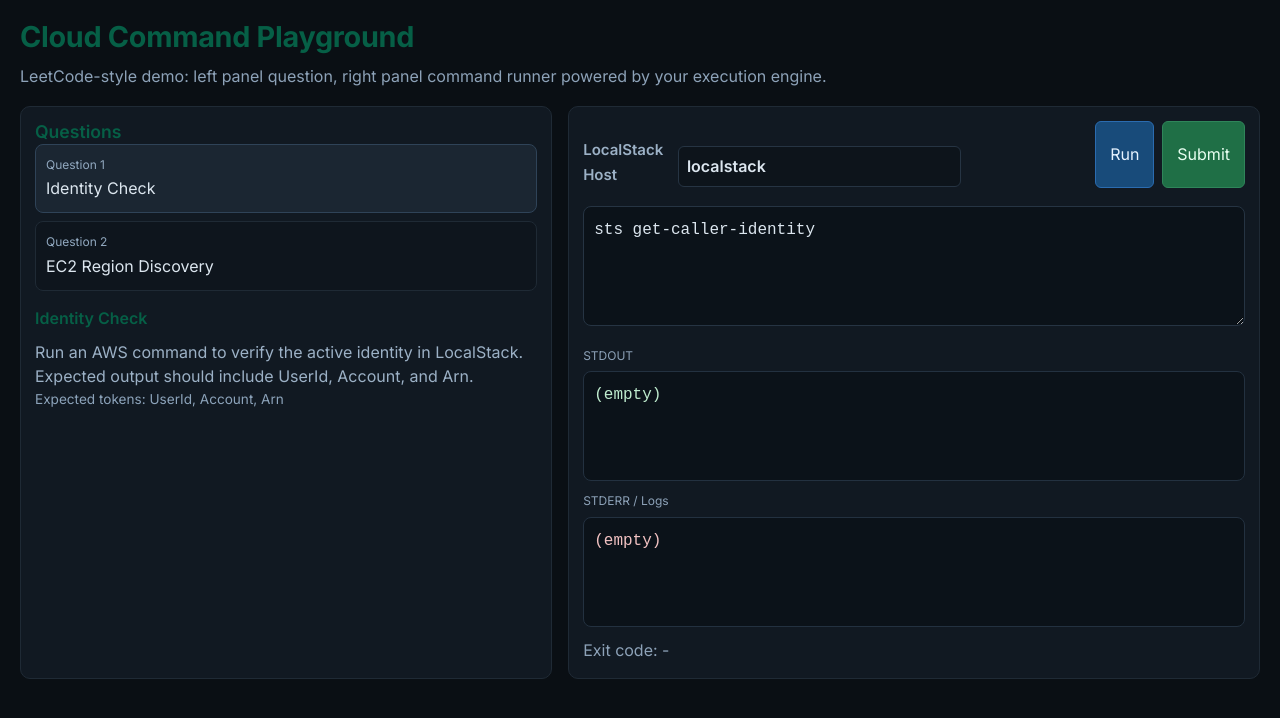
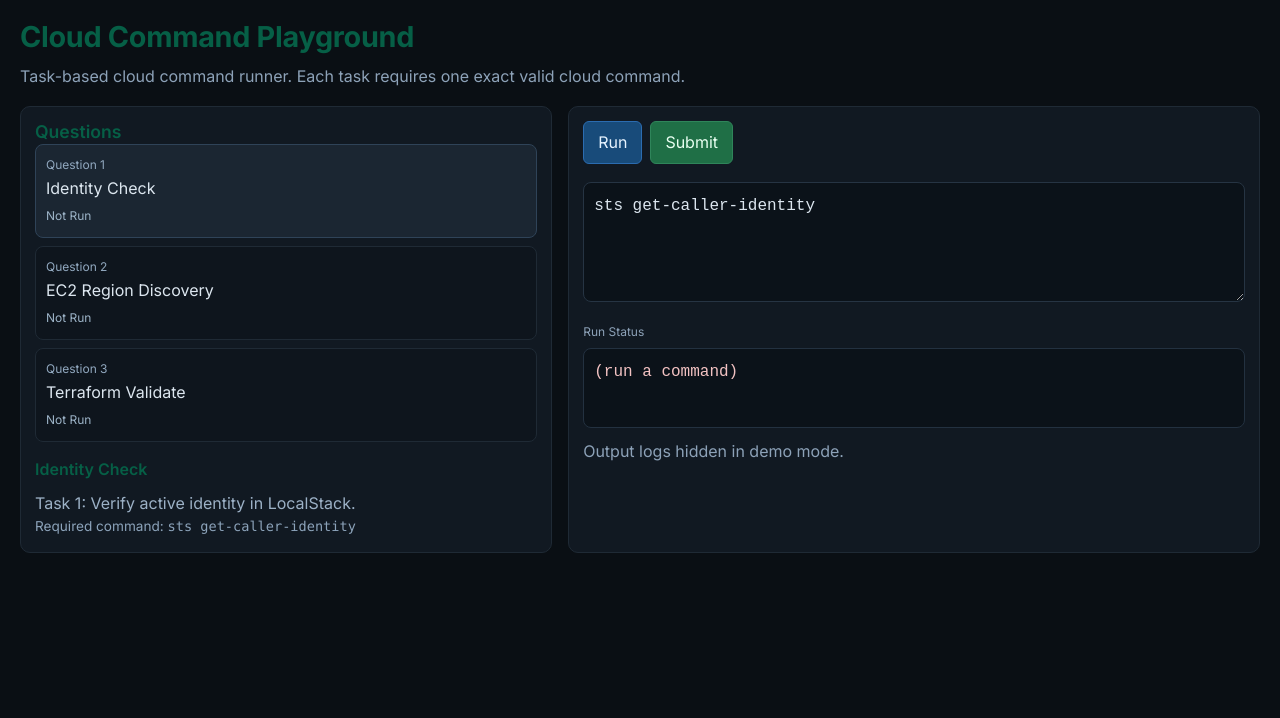
Before and after one commit to gisul-git/Aptor, a Next.js app in the folder frontend/: page /cloud in a window 1280 px wide. Shown: the top 718 px of the page. Built offline with nearby package versions, Linux system fonts and the light colour scheme; no server answers.

Commit message:
done with cloud and dev engine

```diff
--- a/frontend/src/pages/api/cloud-execution/execute.ts
+++ b/frontend/src/pages/api/cloud-execution/execute.ts
@@ -5,8 +5,11 @@
 
 type ExecuteRequest = {
   session_id: string;
-  command: string;
-  localstack_host: string;
+  command?: string;
+  localstack_host?: string;
+  mode?: "aws" | "terraform";
+  terraform_code?: string;
+  terraform_action?: "init" | "plan" | "apply" | "destroy" | "validate";
 };
 
 export default async function handler(req: NextApiRequest, res: NextApiResponse) {
@@ -16,8 +19,18 @@
   }
 
   const payload = req.body as ExecuteRequest;
-  if (!payload?.session_id || !payload?.command || !payload?.localstack_host) {
-    return res.status(400).json({ error: "session_id, command, and localstack_host are required" });
+  const mode = payload?.mode || "aws";
+
+  if (!payload?.session_id) {
+    return res.status(400).json({ error: "session_id is required" });
+  }
+
+  if (mode === "terraform") {
+    if (!payload?.terraform_code) {
+      return res.status(400).json({ error: "terraform_code is required for terraform mode" });
+    }
+  } else if (!payload?.command) {
+    return res.status(400).json({ error: "command is required for aws mode" });
   }
 
   const controller = new AbortController();
--- a/frontend/src/pages/cloud/index.tsx
+++ b/frontend/src/pages/cloud/index.tsx
@@ -5,13 +5,19 @@
   title: string;
   prompt: string;
   starterCommand: string;
-  expectedTokens: string[];
+  rightCommand: string;
+  mode: "aws" | "terraform";
+  terraformAction?: "init" | "plan" | "apply" | "destroy" | "validate";
 };
 
 type RunResult = {
-  stdout: string;
-  stderr: string;
   exit_code: number;
+};
+
+type TaskResult = {
+  hasRun: boolean;
+  passed: boolean;
+  message: string;
 };
 
 const QUESTIONS: CloudQuestion[] = [
@@ -19,28 +25,54 @@
     id: "q1",
     title: "Identity Check",
     prompt:
-      "Run an AWS command to verify the active identity in LocalStack. Expected output should include UserId, Account, and Arn.",
+      "Task 1: Verify active identity in LocalStack.",
     starterCommand: "sts get-caller-identity",
-    expectedTokens: ["UserId", "Account", "Arn"],
+    rightCommand: "sts get-caller-identity",
+    mode: "aws",
   },
   {
     id: "q2",
     title: "EC2 Region Discovery",
     prompt:
-      "Run a command to list available EC2 regions. The output should contain a Regions array and at least one RegionName.",
+      "Task 2: List EC2 regions in us-east-1.",
     starterCommand: "ec2 describe-regions --region us-east-1",
-    expectedTokens: ["Regions", "RegionName"],
+    rightCommand: "ec2 describe-regions --region us-east-1",
+    mode: "aws",
+  },
+  {
+    id: "q3",
+    title: "Terraform Validate",
+    prompt: "Task 3: Submit the exact Terraform configuration and run validate.",
+    starterCommand: 'terraform { required_version = ">= 1.3.0" }',
+    rightCommand: 'terraform { required_version = ">= 1.3.0" }',
+    mode: "terraform",
+    terraformAction: "validate",
   },
 ];
 
+function normalizeCommand(input: string): string {
+  return input.trim().replace(/\s+/g, " ").toLowerCase();
+}
+
+function isCloudCommand(input: string): boolean {
+  const trimmed = input.trim().toLowerCase();
+  if (!trimmed) return false;
+  const cloudPrefixes = ["sts ", "ec2 ", "s3 ", "iam ", "lambda ", "dynamodb ", "cloudformation "];
+  return cloudPrefixes.some((prefix) => trimmed.startsWith(prefix));
+}
+
+function normalizeTerraformCode(input: string): string {
+  return input.trim().replace(/\s+/g, " ").toLowerCase();
+}
+
 export default function CloudPlaygroundPage() {
   const [activeId, setActiveId] = useState<string>(QUESTIONS[0].id);
-  const [localstackHost, setLocalstackHost] = useState<string>("localstack");
+  const localstackHost = "localstack";
   const [commands, setCommands] = useState<Record<string, string>>(
     Object.fromEntries(QUESTIONS.map((q) => [q.id, q.starterCommand]))
   );
-  const [results, setResults] = useState<Record<string, RunResult | null>>(
-    Object.fromEntries(QUESTIONS.map((q) => [q.id, null]))
+  const [results, setResults] = useState<Record<string, TaskResult>>(
+    Object.fromEntries(QUESTIONS.map((q) => [q.id, { hasRun: false, passed: false, message: "" }]))
   );
   const [isRunning, setIsRunning] = useState(false);
   const [submitSummary, setSubmitSummary] = useState<string>("");
@@ -53,16 +85,58 @@
   const runCommand = async () => {
     setIsRunning(true);
     setSubmitSummary("");
+    const currentCommand = commands[activeQuestion.id] || "";
+
+    if (activeQuestion.mode === "aws" && !isCloudCommand(currentCommand)) {
+      setResults((prev) => ({
+        ...prev,
+        [activeQuestion.id]: {
+          hasRun: true,
+          passed: false,
+          message: "Command could not run.",
+        },
+      }));
+      setIsRunning(false);
+      return;
+    }
+
+    const inputMatches =
+      activeQuestion.mode === "aws"
+        ? normalizeCommand(currentCommand) === normalizeCommand(activeQuestion.rightCommand)
+        : normalizeTerraformCode(currentCommand) === normalizeTerraformCode(activeQuestion.rightCommand);
+
+    if (!inputMatches) {
+      setResults((prev) => ({
+        ...prev,
+        [activeQuestion.id]: {
+          hasRun: true,
+          passed: false,
+          message: "Command could not run.",
+        },
+      }));
+      setIsRunning(false);
+      return;
+    }
 
     try {
       const response = await fetch("/api/cloud-execution/execute", {
         method: "POST",
         headers: { "Content-Type": "application/json" },
-        body: JSON.stringify({
-          session_id: `demo-${activeQuestion.id}-${Date.now()}`,
-          command: commands[activeQuestion.id] || "",
-          localstack_host: localstackHost,
-        }),
+        body: JSON.stringify(
+          activeQuestion.mode === "aws"
+            ? {
+                session_id: `demo-${activeQuestion.id}-${Date.now()}`,
+                mode: "aws",
+                command: currentCommand,
+                localstack_host: localstackHost,
+              }
+            : {
+                session_id: `demo-${activeQuestion.id}-${Date.now()}`,
+                mode: "terraform",
+                terraform_action: activeQuestion.terraformAction || "validate",
+                terraform_code: currentCommand,
+              }
+        ),
       });
 
       const data = (await response.json()) as RunResult & { detail?: string; error?: string };
@@ -70,20 +144,27 @@
         setResults((prev) => ({
           ...prev,
           [activeQuestion.id]: {
-            stdout: "",
-            stderr: data.detail || data.error || "Execution failed",
-            exit_code: 1,
+            hasRun: true,
+            passed: false,
+            message: "Command could not run.",
           },
         }));
         return;
       }
 
-      setResults((prev) => ({ ...prev, [activeQuestion.id]: data }));
+      setResults((prev) => ({
+        ...prev,
+        [activeQuestion.id]: {
+          hasRun: true,
+          passed: data.exit_code === 0,
+          message: data.exit_code === 0 ? "Command run successful." : "Command could not run.",
+        },
+      }));
     } catch (error) {
       const message = error instanceof Error ? error.message : "Unknown client error";
       setResults((prev) => ({
         ...prev,
-        [activeQuestion.id]: { stdout: "", stderr: message, exit_code: 1 },
+        [activeQuestion.id]: { hasRun: true, passed: false, message: message ? "Command could not run." : "" },
       }));
     } finally {
       setIsRunning(false);
@@ -91,30 +172,24 @@
   };
 
   const submitAll = () => {
-    const scoreCard = QUESTIONS.map((question) => {
-      const result = results[question.id];
-      const hasRun = !!result;
-      const successExit = result?.exit_code === 0;
-      const output = result?.stdout || "";
-      const tokensOk = question.expectedTokens.every((token) => output.includes(token));
-      return {
-        questionId: question.id,
-        passed: hasRun && successExit && tokensOk,
-        hasRun,
-      };
-    });
+    const scoreCard = QUESTIONS.map((question) => results[question.id]);
 
     const passedCount = scoreCard.filter((item) => item.passed).length;
     const missingRuns = scoreCard.filter((item) => !item.hasRun).length;
 
     if (missingRuns > 0) {
       setSubmitSummary(
-        `Submit blocked: run all questions first (${QUESTIONS.length - missingRuns}/${QUESTIONS.length} completed).`
+        `Submit blocked: run all tasks first (${QUESTIONS.length - missingRuns}/${QUESTIONS.length} completed).`
       );
       return;
     }
 
-    setSubmitSummary(`Submitted. Score: ${passedCount}/${QUESTIONS.length} passed.`);
+    if (passedCount === QUESTIONS.length) {
+      setSubmitSummary("All tasks submitted successfully.");
+      return;
+    }
+
+    setSubmitSummary(`Whole submission completed. Result: ${passedCount}/${QUESTIONS.length} tasks passed.`);
   };
 
   const activeResult = results[activeQuestion.id];
@@ -124,7 +199,7 @@
       <div style={{ maxWidth: "1400px", margin: "0 auto" }}>
         <h1 style={{ margin: 0, fontSize: "1.8rem" }}>Cloud Command Playground</h1>
         <p style={{ marginTop: "8px", color: "#8da2b8" }}>
-          LeetCode-style demo: left panel question, right panel command runner powered by your execution engine.
+          Task-based cloud command runner. Each task requires one exact valid cloud command.
         </p>
 
         <div style={{ display: "grid", gridTemplateColumns: "1fr 1.3fr", gap: "16px", marginTop: "16px" }}>
@@ -147,6 +222,13 @@
                 >
                   <div style={{ fontSize: "0.75rem", color: "#91a8bf" }}>Question {index + 1}</div>
                   <div>{question.title}</div>
+                  <div style={{ marginTop: "4px", fontSize: "0.75rem", color: results[question.id]?.passed ? "#7ae7a2" : "#9db4c8" }}>
+                    {results[question.id]?.hasRun
+                      ? results[question.id]?.passed
+                        ? "Passed"
+                        : "Failed"
+                      : "Not Run"}
+                  </div>
                 </button>
               ))}
             </div>
@@ -154,27 +236,12 @@
             <h3 style={{ marginBottom: "8px", fontSize: "1rem" }}>{activeQuestion.title}</h3>
             <p style={{ marginTop: 0, color: "#9cb1c6", lineHeight: 1.5 }}>{activeQuestion.prompt}</p>
             <div style={{ color: "#8ca3ba", fontSize: "0.85rem" }}>
-              Expected tokens: {activeQuestion.expectedTokens.join(", ")}
+              Required {activeQuestion.mode === "terraform" ? "Terraform code" : "command"}: <code>{activeQuestion.rightCommand}</code>
             </div>
           </section>
 
           <section style={{ border: "1px solid #1f2a35", background: "#111922", borderRadius: "10px", padding: "14px" }}>
             <div style={{ display: "flex", justifyContent: "space-between", gap: "10px", marginBottom: "10px", flexWrap: "wrap" }}>
-              <label style={{ display: "flex", alignItems: "center", gap: "8px", color: "#9cb1c6" }}>
-                LocalStack Host
-                <input
-                  value={localstackHost}
-                  onChange={(e) => setLocalstackHost(e.target.value)}
-                  style={{
-                    background: "#0d141b",
-                    border: "1px solid #263443",
-                    borderRadius: "6px",
-                    color: "#dce6ef",
-                    padding: "6px 8px",
-                  }}
-                />
-              </label>
-
               <div style={{ display: "flex", gap: "8px" }}>
                 <button
                   onClick={runCommand}
@@ -231,48 +298,26 @@
 
             <div style={{ marginTop: "12px", display: "grid", gap: "10px" }}>
               <div>
-                <div style={{ fontSize: "0.75rem", color: "#8da2b8", marginBottom: "5px" }}>STDOUT</div>
+                <div style={{ fontSize: "0.75rem", color: "#8da2b8", marginBottom: "5px" }}>Run Status</div>
                 <pre
                   style={{
                     margin: 0,
-                    minHeight: "110px",
-                    maxHeight: "220px",
-                    overflow: "auto",
+                    minHeight: "80px",
                     background: "#0b1219",
                     border: "1px solid #233140",
                     borderRadius: "8px",
                     padding: "10px",
-                    color: "#bfecce",
+                    color: activeResult?.passed ? "#7ae7a2" : "#f2c2c2",
                     fontFamily: "JetBrains Mono, monospace",
                   }}
                 >
-                  {activeResult?.stdout || "(empty)"}
-                </pre>
-              </div>
-
-              <div>
-                <div style={{ fontSize: "0.75rem", color: "#8da2b8", marginBottom: "5px" }}>STDERR / Logs</div>
-                <pre
-                  style={{
-                    margin: 0,
-                    minHeight: "110px",
-                    maxHeight: "220px",
-                    overflow: "auto",
-                    background: "#0b1219",
-                    border: "1px solid #233140",
-                    borderRadius: "8px",
-                    padding: "10px",
-                    color: "#f2c2c2",
-                    fontFamily: "JetBrains Mono, monospace",
-                  }}
-                >
-                  {activeResult?.stderr || "(empty)"}
+                  {activeResult?.message || "(run a command)"}
                 </pre>
               </div>
             </div>
 
             <div style={{ marginTop: "10px", color: "#8da2b8" }}>
-              Exit code: {typeof activeResult?.exit_code === "number" ? activeResult.exit_code : "-"}
+              Output logs hidden in demo mode.
             </div>
 
             {submitSummary && (
```
